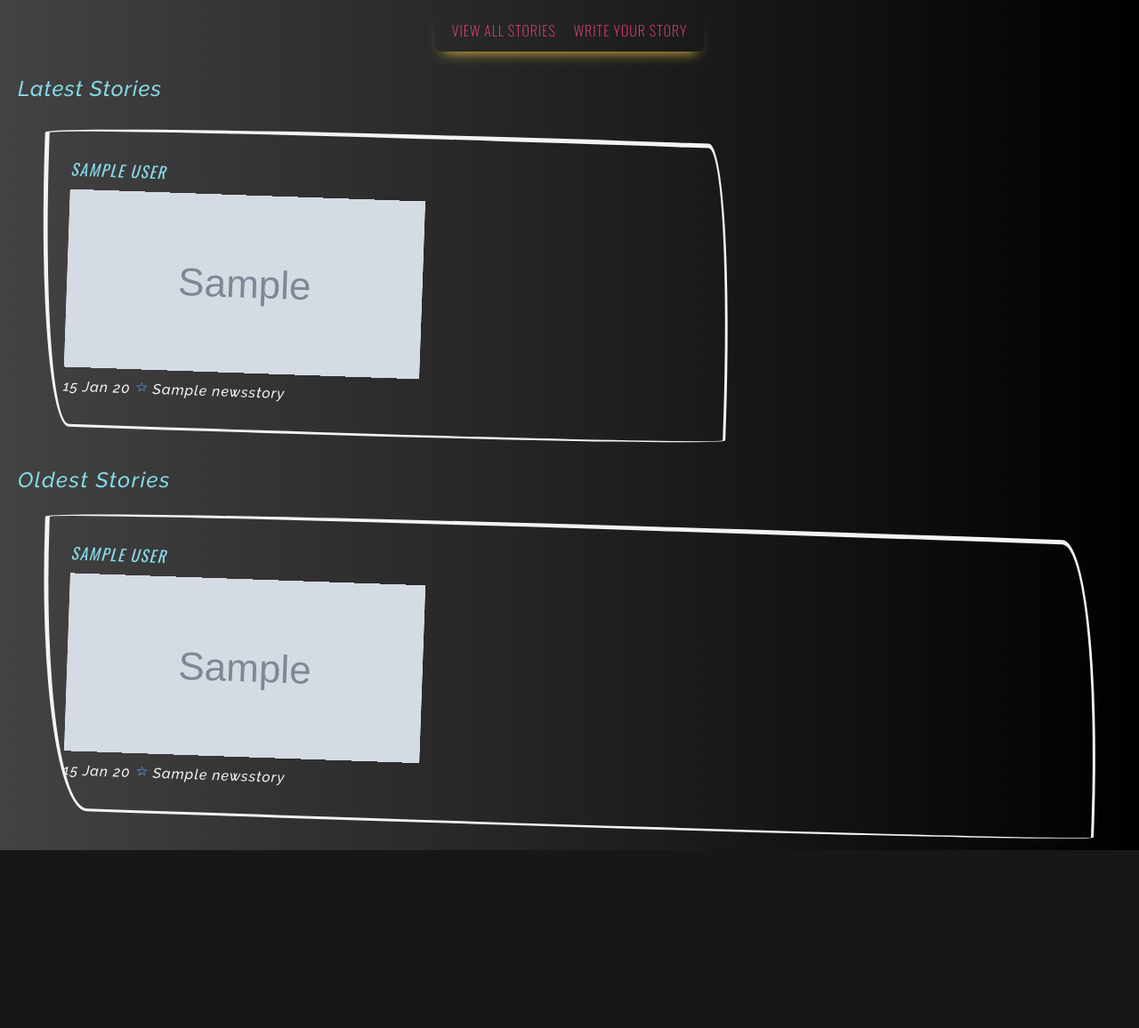
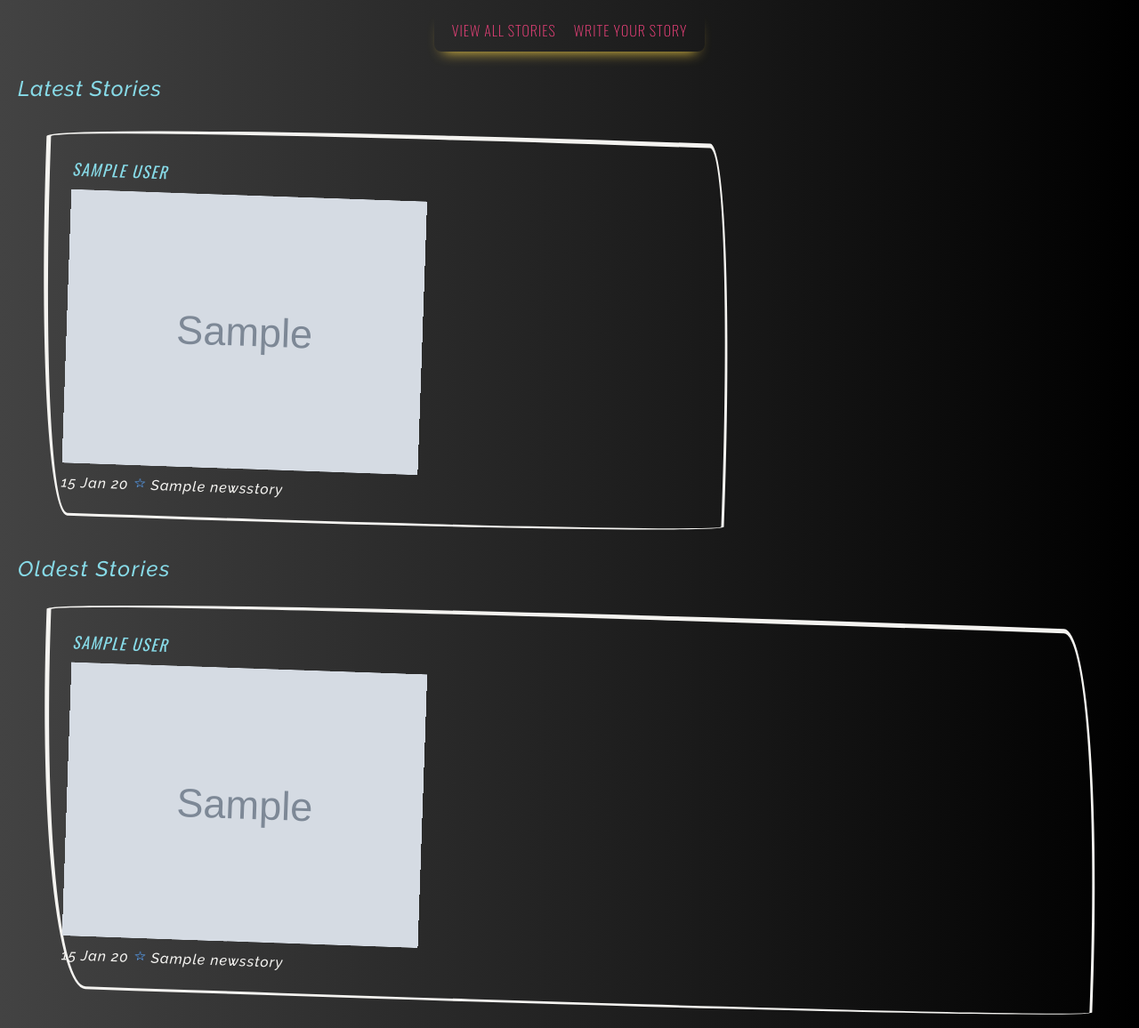
Before and after one commit to alanychan/she-codes-django-news-project-alanychan, a Django app: page /news/ in a window 1280 px wide. Shown: the part 71-1227 px from the top of the page at 89% size. Before the commit the page ends 1027 px from the top, so only its background shows below. Run offline with Django 4.2, Linux system fonts and the light colour scheme; tables that the repository leaves empty hold one stand-in row (values such as "Sample post"); grey boxes marked "Sample" are stand-in pictures; parts of the project's set-up code (start-up, migrations or seed data) failed here and were passed over.

Commit message:
Update styles.css

```diff
--- a/she_codes_news/news/static/news/styles.css
+++ b/she_codes_news/news/static/news/styles.css
@@ -15,7 +15,7 @@
 
 .story-card img {
     width: 100%;
-    height: 200px;
+    height: 80%;
     object-fit: cover;
 }
 
```
